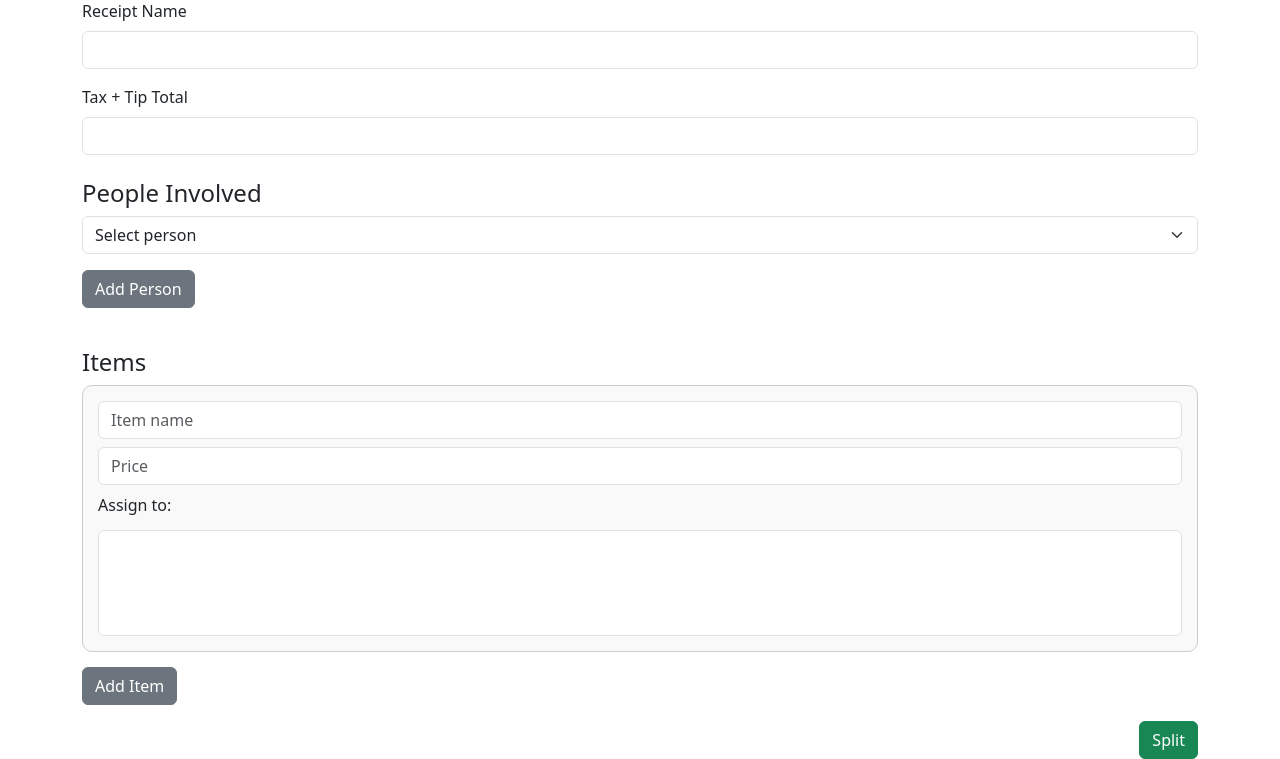
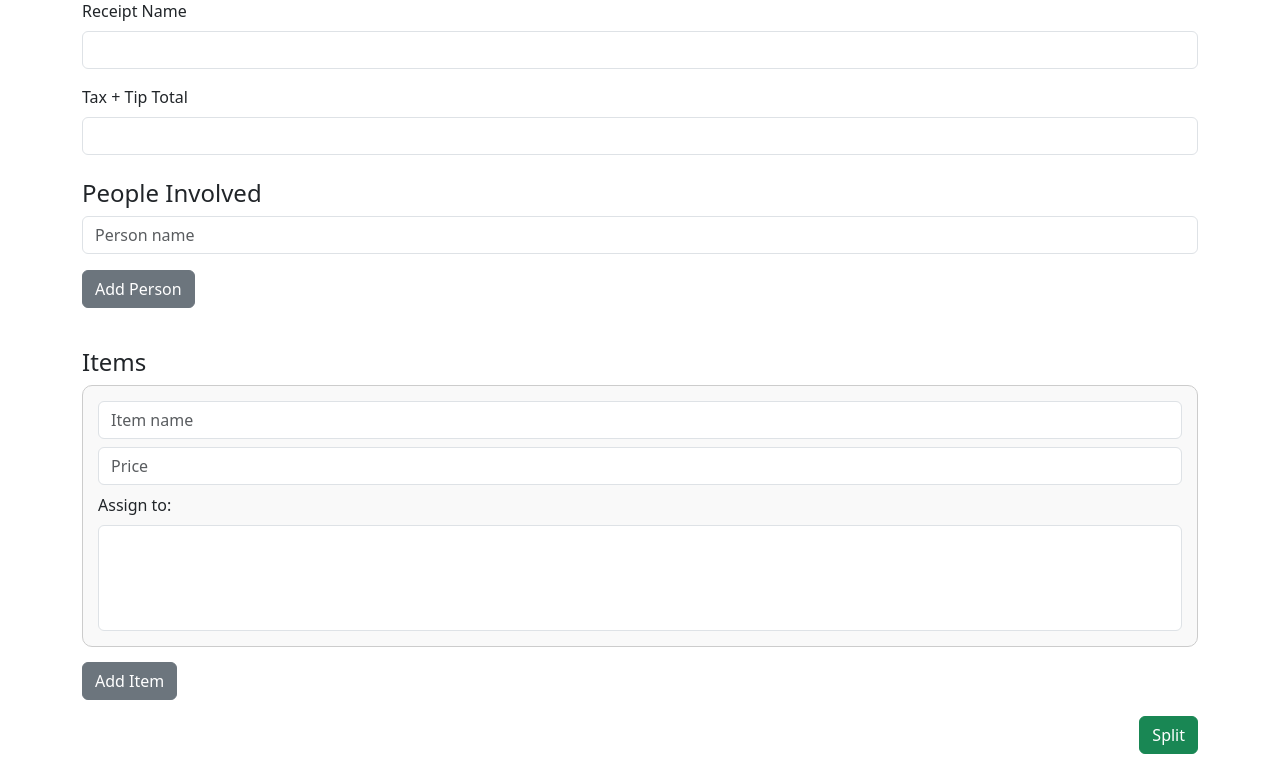
Before and after one commit to YuvrajS0/split-it-flask, a Flask app: page / in a window 1280 px wide. Shown: the part 120-879 px from the top of the page. Run offline with Flask 3, Linux system fonts and the light colour scheme; the visitor is signed in with stand-in values (Sample User, id 1); lists and menus that the app fills with data are empty; some libraries are stand-ins or nearby versions.

Commit message:
original form

```diff
--- a/templates/home.html
+++ b/templates/home.html
@@ -36,12 +36,10 @@
     </div>
 
     <h4 class="mt-4">People Involved</h4>
-        <div id="users-list" class="mb-3">
-            <select class="form-select mb-2" name="users[]" required>
-                <option value="" disabled selected>Select person</option>
-            </select>
+    <div id="people-list" class="mb-3">
+        <input type="text" class="form-control mb-2" name="people[]" placeholder="Person name" required>
     </div>
-        <button type="button" class="btn btn-secondary mb-3" onclick="addUser()">Add Person</button>
+    <button type="button" class="btn btn-secondary mb-3" onclick="addPerson()">Add Person</button>
 
     <h4 class="mt-4">Items</h4>
     <div id="items-list">
@@ -49,11 +47,9 @@
             <input type="text" class="form-control mb-2" name="item_names[]" placeholder="Item name" required>
             <input type="number" step="0.01" class="form-control mb-2" name="item_prices[]" placeholder="Price" required>
             <label class="form-label">Assign to:</label>
-                <div class="assignments-container">
             <select class="form-select" name="assignments[]" multiple required>
                 <!-- JS will fill options with people -->
             </select>
-                </div>
         </div>
     </div>
     <button type="button" class="btn btn-secondary mb-3" onclick="addItem()">Add Item</button>
@@ -62,48 +58,42 @@
         <button type="submit" class="btn btn-success">Split</button>
     </div>
 </form>
-</div>
 
 <script>
-    function addUser() {
-        const usersList = document.getElementById('users-list');
-        const select = document.createElement('select');
-        select.className = 'form-select mb-2';
-        select.name = 'users[]';
-        select.required = true;
-        select.innerHTML = `<option value="" disabled selected>Select person</option>`;
-        usersList.appendChild(select);
+function addPerson() {
+    const peopleList = document.getElementById('people-list');
+    const input = document.createElement('input');
+    input.type = 'text';
+    input.name = 'people[]';
+    input.placeholder = 'Person name';
+    input.className = 'form-control mb-2';
+    input.required = true;
+    input.addEventListener('input', updateAssignmentOptions);
+    peopleList.appendChild(input);
     updateAssignmentOptions();
 }
 
 function addItem() {
-        const users = Array.from(document.querySelectorAll('select[name="users[]"]'))
-            .map(sel => sel.value).filter(v => v);
+    const people = Array.from(document.querySelectorAll('input[name="people[]"]')).map(input => input.value).filter(v => v);
     const itemBlock = document.createElement('div');
     itemBlock.className = 'item-block';
     itemBlock.innerHTML = `
         <input type="text" class="form-control mb-2" name="item_names[]" placeholder="Item name" required>
         <input type="number" step="0.01" class="form-control mb-2" name="item_prices[]" placeholder="Price" required>
         <label class="form-label">Assign to:</label>
-            <div class="assignments-container">
         <select class="form-select" name="assignments[]" multiple required>
-                    ${users.map(user => `<option value="${user}">${user}</option>`).join('')}
+            ${people.map(person => `<option value="${person}">${person}</option>`).join('')}
         </select>
-            </div>
     `;
     document.getElementById('items-list').appendChild(itemBlock);
 }
 
 function updateAssignmentOptions() {
-        const users = Array.from(document.querySelectorAll('select[name="users[]"]'))
-            .map(sel => sel.value).filter(v => v);
+    const people = Array.from(document.querySelectorAll('input[name="people[]"]')).map(input => input.value).filter(v => v);
     document.querySelectorAll('select[name="assignments[]"]').forEach(select => {
-            select.innerHTML = users.map(user => `<option value="${user}">${user}</option>`).join('');
+        select.innerHTML = people.map(person => `<option value="${person}">${person}</option>`).join('');
     });
 }
-
-    // Update assignment options when a person is selected
-    document.getElementById('users-list').addEventListener('change', updateAssignmentOptions);
 
 window.addEventListener('load', () => {
     updateAssignmentOptions();
```
Lines whose indentation alone changed are shown as unchanged.
